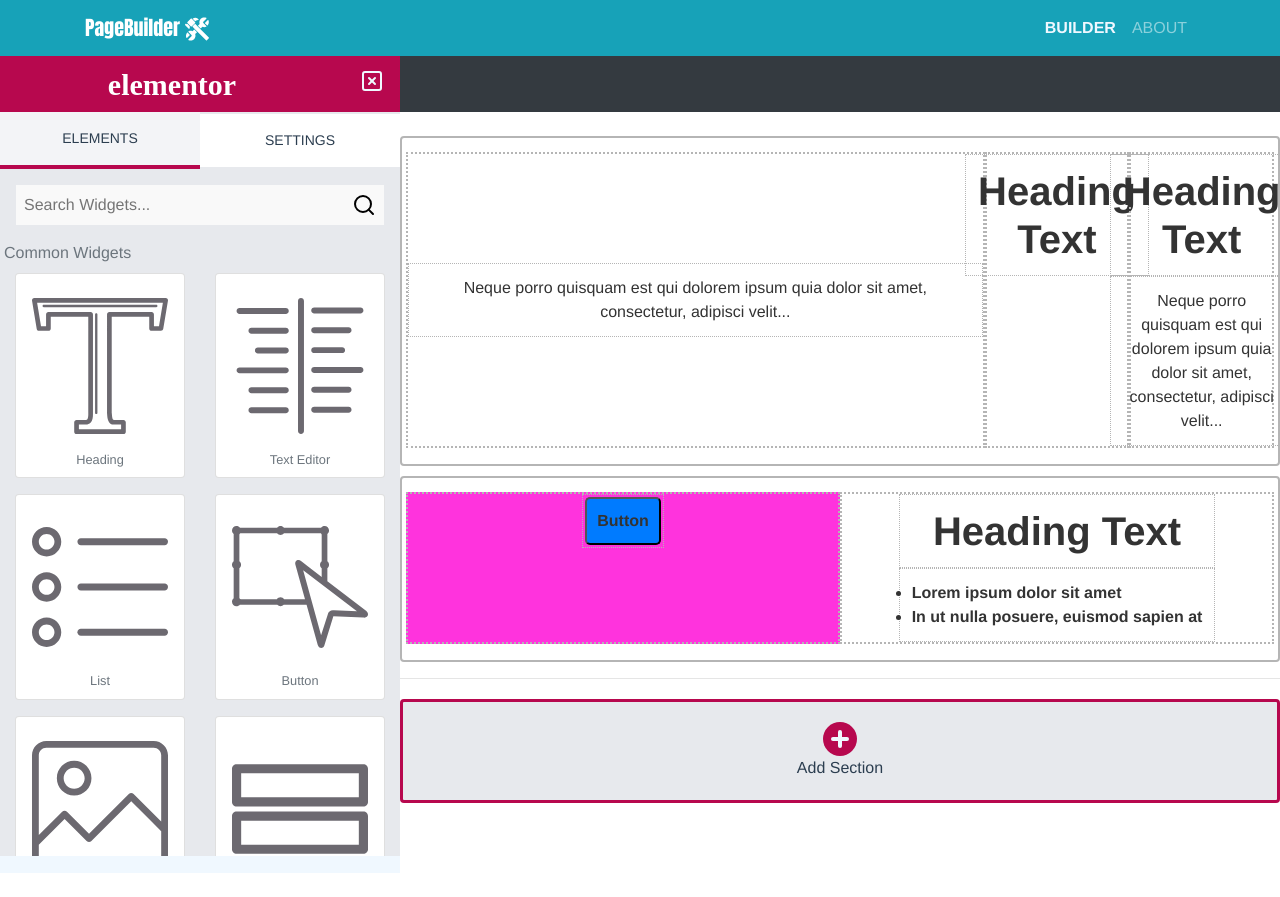
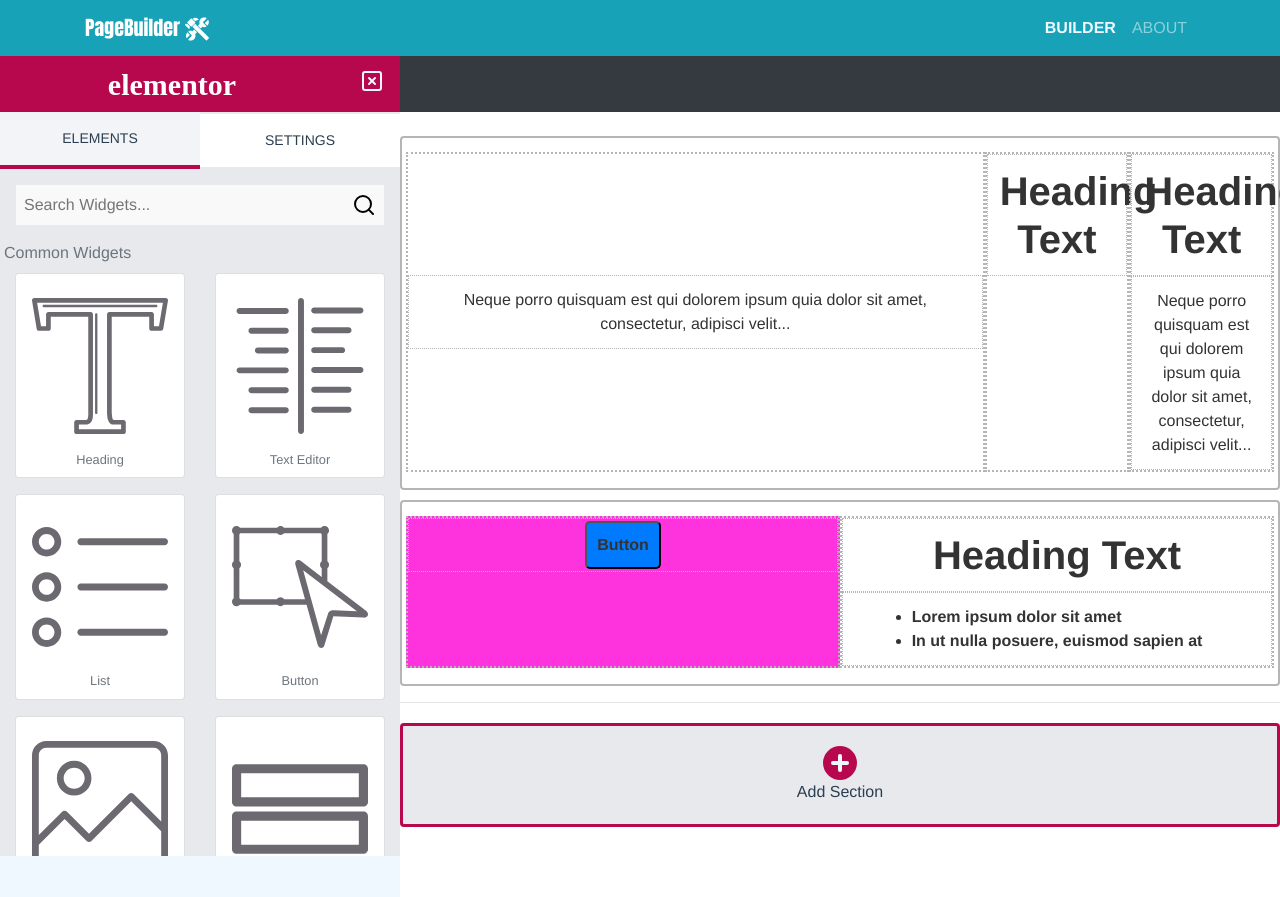
Before and after one commit to blackhoward/webpage-builder-elementor, a Vue app in the folder frontend/: page /#/ in a window 1280 px wide. Shown: the top 897 px of the page. Before the commit the page ends 873 px from the top, so only its background shows below. Built offline with nearby package versions, Linux system fonts and the light colour scheme; a web font is replaced by a local one; what vue-sweetalert2 would draw is missing.

Commit message:
added justify for settings

```diff
--- a/frontend/src/assets/builder-data.json
+++ b/frontend/src/assets/builder-data.json
@@ -70,7 +70,8 @@
                         "background": "transparent",
                         "padding": "10",
                         "margin": "2",
-                        "listStyle": "none"
+                        "listStyle": "none",
+                        "horizontal": "center"
                     }
                 }
             },
@@ -90,7 +91,8 @@
                         "color": "#333",
                         "background": "#007bff",
                         "padding": "10",
-                        "margin": "2"
+                        "margin": "2",
+                        "horizontal": "center"
                     }
                 }
             },
@@ -106,7 +108,8 @@
                         "width": "400px",
                         "borderRadius": "0",
                         "padding": "2",
-                        "margin": "2"
+                        "margin": "2",
+                        "horizontal": "center"
                     }
                 }
             },
--- a/frontend/src/assets/dummy-section-data.json
+++ b/frontend/src/assets/dummy-section-data.json
@@ -156,7 +156,8 @@
                                     "color": "#333",
                                     "background": "#007bff",
                                     "padding": "10",
-                                    "margin": "2"
+                                    "margin": "2",
+                                    "horizontal": "center"
                                 }
                             }
                         }
@@ -222,7 +223,8 @@
                                     "background": "transparent",
                                     "padding": "10",
                                     "margin": "2",
-                                    "listStyle": "none"
+                                    "listStyle": "none",
+                                    "horizontal": "center"
                                 }
                             }
                         }
--- a/frontend/src/components/column/ColumnSettings.vue
+++ b/frontend/src/components/column/ColumnSettings.vue
@@ -5,10 +5,6 @@
       @changeWidth="e => (column.style.fill = e)"
     />
     <hr />
-    <HorizontalContent
-      :horizontal="column.style.x"
-      @changeHorizontal="e => (column.style.x = e)"
-    />
     <VerticalContent
       :vertical="column.style.y"
       @changeVertical="e => (column.style.y = e)"
@@ -37,14 +33,12 @@
 import RangeNumber from "@/components/utility/RangeNumber.vue";
 import ColorPicker from "@/components/utility/ColorPicker.vue";
 VerticalContent;
-import HorizontalContent from "@/components/utility/HorizontalContent.vue";
 import VerticalContent from "@/components/utility/VerticalContent.vue";
 export default {
   components: {
     WidthType,
     RangeNumber,
     VerticalContent,
-    HorizontalContent,
     ColorPicker
   },
   props: {
--- a/frontend/src/components/element/ElementList.vue
+++ b/frontend/src/components/element/ElementList.vue
@@ -6,7 +6,7 @@
       class="h-100 d-flex"
       :class="`justify-content-${column.style.x} align-items-${column.style.y}`"
     >
-      <transition-group type="transition" name="flip-list">
+      <transition-group type="transition" name="flip-list" class="w-100">
         <div v-for="element in myElements" :key="element.id" class="w-100">
           <ElementItem
             :element="element"
--- a/frontend/src/components/widgets/ButtonWidget.vue
+++ b/frontend/src/components/widgets/ButtonWidget.vue
@@ -1,5 +1,8 @@
 <template>
-  <div class="button-widget-wrapper">
+  <div
+    class="button-widget-wrapper"
+    :class="`d-flex justify-content-${content.style.horizontal}`"
+  >
     <button :style="getStyle">
       <div :style="!onEdit ? visible : notVisible">{{ content.text }}</div>
       <WidgetEditText
--- a/frontend/src/components/widgets/ImageWidget.vue
+++ b/frontend/src/components/widgets/ImageWidget.vue
@@ -1,5 +1,8 @@
 <template>
-  <div class="text-widget-wrapper">
+  <div
+    class="text-widget-wrapper"
+    :class="`d-flex justify-content-${content.style.horizontal}`"
+  >
     <b-img
       :style="getStyle"
       :src="content.src"
--- a/frontend/src/components/widgets/ListWidget.vue
+++ b/frontend/src/components/widgets/ListWidget.vue
@@ -1,10 +1,14 @@
 <template>
-  <div class="list-widget-wrapper">
+  <div
+    class="list-widget-wrapper"
+    :class="`d-flex justify-content-${content.style.horizontal}`"
+  >
     <ul :style="getUlStyle">
       <li
         v-for="(list, index) in content.list"
         :key="index"
         @click="selectedList = list.id"
+        :style="`text-align: ${content.style.textAlign}`"
       >
         <div :style="selectedList == list.id ? notVisible : visible">
           {{ list.text }}
@@ -54,8 +58,7 @@
         padding: this.content.style.padding + "px",
         margin: this.content.style.margin + "px",
         color: this.content.style.color,
-        background: this.content.style.background,
-        textAlign: this.content.style.textAlign
+        background: this.content.style.background
       };
     }
   }
--- a/frontend/src/components/widgets/SettingsWidget.vue
+++ b/frontend/src/components/widgets/SettingsWidget.vue
@@ -8,12 +8,17 @@
       @textChange="e => (widgets.text = e)"
       v-if="widgets.hasOwnProperty('text')"
     />
+    <ListText :lists="widgets.list" v-if="widgets.hasOwnProperty('list')" />
     <TextAlign
       :textAlign="widgets.style.textAlign"
       @changeTextAlign="e => (widgets.style.textAlign = e)"
       v-if="widgets.style.textAlign"
     />
-    <ListText :lists="widgets.list" v-if="widgets.hasOwnProperty('list')" />
+    <HorizontalContent
+      :horizontal="widgets.style.horizontal"
+      @changeHorizontal="e => (widgets.style.horizontal = e)"
+      v-if="widgets.style.horizontal"
+    />
     <UploadImage
       @fileUploaded="e => (widgets.src = e)"
       v-if="widgets.hasOwnProperty('src')"
@@ -106,6 +111,7 @@
 import TextEdit from "@/components/utility/TextEdit.vue";
 import ListText from "@/components/utility/ListText.vue";
 import TextAlign from "@/components/utility/TextAlign.vue";
+import HorizontalContent from "@/components/utility/HorizontalContent.vue";
 export default {
   components: {
     ColorPicker,
@@ -113,7 +119,8 @@
     UploadImage,
     TextEdit,
     ListText,
-    TextAlign
+    TextAlign,
+    HorizontalContent
   },
   props: {
     widgets: Object
```
